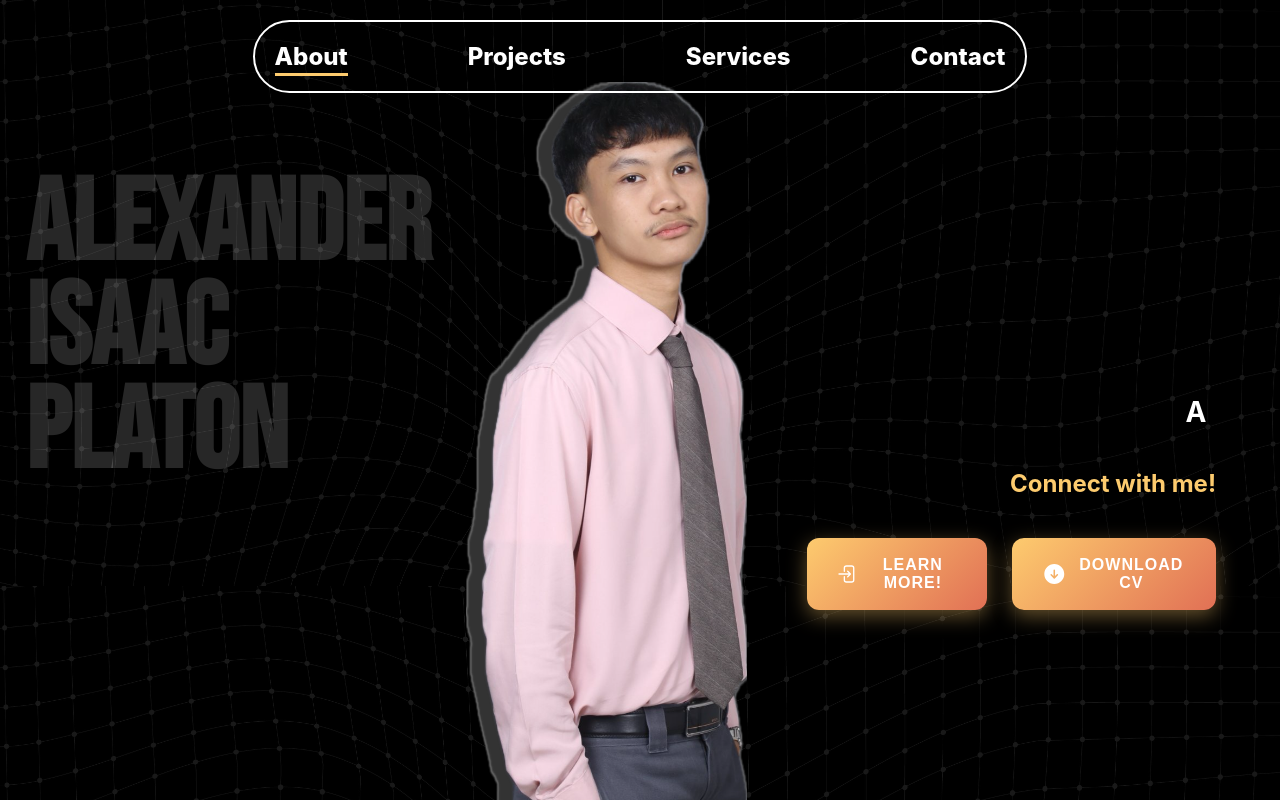
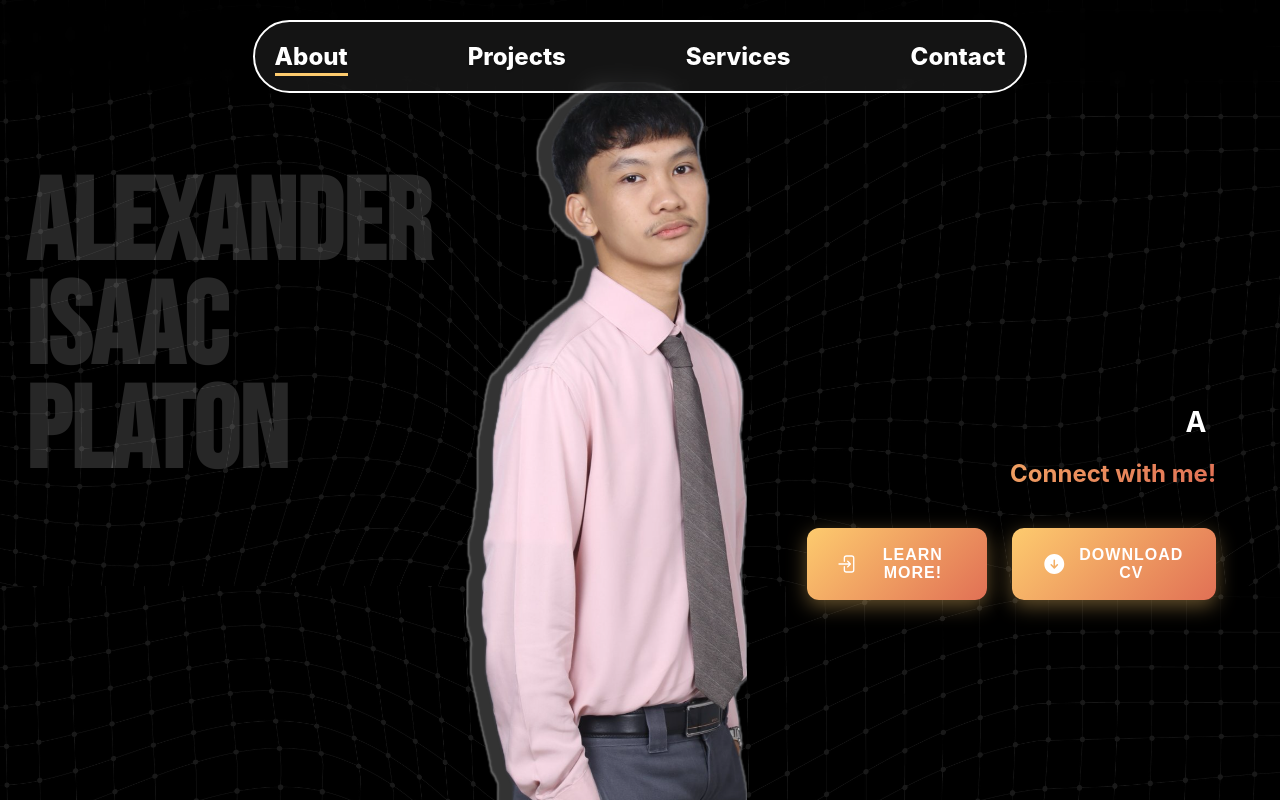
Before and after one commit to aiplats/aiplats, a React (Create React App) app in the folder portfolio/: page / in a window 1280 px wide. Shown: the top 800 px of the page. Built offline with nearby package versions, Linux system fonts and the light colour scheme.

Commit message:
updated navbar layout

```diff
--- a/portfolio/src/App.css
+++ b/portfolio/src/App.css
@@ -11,5 +11,5 @@
 
 html {
   scroll-behavior: smooth;
-  scroll-padding-top: 30px;
+  scroll-padding-top: 50px;
 }
--- a/portfolio/src/components/Header/Header.css
+++ b/portfolio/src/components/Header/Header.css
@@ -84,8 +84,12 @@
 
 .grid-right h2 {
   font-size: xx-large;
-  color: #FDCB6E;
-  padding-top: 20px;
+  background: linear-gradient(135deg, #FDCB6E, #E17055);
+  -webkit-background-clip: text;
+  -webkit-text-fill-color: transparent;
+
+  background-clip: text;
+  color: transparent;
 }
 
 .grid-right-buttons {
--- a/portfolio/src/components/Navbar/Navbar.css
+++ b/portfolio/src/components/Navbar/Navbar.css
@@ -3,15 +3,39 @@
     position: sticky;
     top: 0;
     z-index: 1000;
+    /* Add backdrop blur for glass effect */
+    backdrop-filter: blur(10px);
+    -webkit-backdrop-filter: blur(10px);
 }
 
 .navbar {
     display: flex;
     justify-content: center;
     align-items: center;
-    background-color: transparent;
+    /* Option 1: Semi-transparent background instead of fully transparent */
+    background-color: rgba(0, 0, 0, 0.1);
+    /* Option 2: Gradient overlay */
+    background: linear-gradient(to bottom, rgba(0, 0, 0, 0.3), rgba(0, 0, 0, 0.1));
     z-index: 1;
     padding-top: 20px;
+    /* Add backdrop filter here too for better browser support */
+    backdrop-filter: blur(8px);
+    -webkit-backdrop-filter: blur(8px);
+}
+
+/* Alternative: Create a pseudo-element overlay */
+.navbar::before {
+    content: '';
+    position: absolute;
+    top: 0;
+    left: 0;
+    right: 0;
+    bottom: 0;
+    background: rgba(0, 0, 0, 0.05);
+    backdrop-filter: blur(5px);
+    -webkit-backdrop-filter: blur(5px);
+    z-index: -1;
+    border-radius: inherit;
 }
 
 .navbar-left {
@@ -29,6 +53,9 @@
     border-radius: 30px;
     cursor: pointer;
     margin: 0;
+    /* Add subtle background to improve readability */
+    background-color: rgba(255, 255, 255, 0.05);
+    backdrop-filter: blur(5px);
 }
 
 .navbar-left a {
@@ -42,6 +69,10 @@
     padding: 20px;
     border: 2px solid white;
     border-radius: 50px;
+    /* Add subtle background to the navigation container */
+    background-color: rgba(255, 255, 255, 0.08);
+    backdrop-filter: blur(10px);
+    -webkit-backdrop-filter: blur(10px);
 }
 
 .navbar-right ul {
@@ -68,6 +99,8 @@
 .navbar-right a {
     color: white;
     text-decoration: none;
+    /* Add text shadow for better readability */
+    text-shadow: 0 1px 2px rgba(0, 0, 0, 0.3);
 }
 
 .navbar-right li:hover {
@@ -119,6 +152,9 @@
     cursor: pointer;
     padding: 10px;
     z-index: 1001;
+    background-color: rgba(255, 255, 255, 0.1);
+    border-radius: 8px;
+    backdrop-filter: blur(5px);
 }
 
 .hamburger {
@@ -136,6 +172,8 @@
     background-color: white;
     border-radius: 1px;
     transition: all 0.3s ease;
+    /* Add shadow for better visibility */
+    box-shadow: 0 1px 2px rgba(0, 0, 0, 0.3);
 }
 
 .hamburger.open span:nth-child(1) {
@@ -150,14 +188,17 @@
     transform: rotate(-45deg) translate(7px, -6px);
 }
 
-/* Mobile menu */
+/* Mobile menu with improved background */
 .mobile-menu {
     position: fixed;
     top: 0;
     left: -100%;
     width: 100%;
     height: 100vh;
-    background-color: #333;
+    /* Enhanced background for mobile menu */
+    background: linear-gradient(135deg, rgba(51, 51, 51, 0.95), rgba(0, 0, 0, 0.9));
+    backdrop-filter: blur(20px);
+    -webkit-backdrop-filter: blur(20px);
     transition: left 0.3s ease;
     z-index: 999;
     display: flex;
@@ -189,6 +230,7 @@
     color: white;
     text-decoration: none;
     transition: color 0.3s ease;
+    text-shadow: 0 2px 4px rgba(0, 0, 0, 0.3);
 }
 
 .mobile-menu li.active a {
@@ -221,10 +263,25 @@
     width: 40px;
     height: 40px;
     transition: transform 0.3s ease;
+    filter: drop-shadow(0 2px 4px rgba(0, 0, 0, 0.3));
 }
 
 .mobile-social img:hover {
     transform: scale(1.1);
+}
+
+/* Alternative: Solid background option */
+.navbar-solid {
+    background-color: rgba(0, 0, 0, 0.8);
+    backdrop-filter: blur(15px);
+}
+
+/* Alternative: Glass morphism effect */
+.navbar-glass {
+    background: rgba(255, 255, 255, 0.1);
+    backdrop-filter: blur(20px);
+    border-bottom: 1px solid rgba(255, 255, 255, 0.2);
+    box-shadow: 0 8px 32px rgba(0, 0, 0, 0.1);
 }
 
 /* Responsive breakpoints */
```
